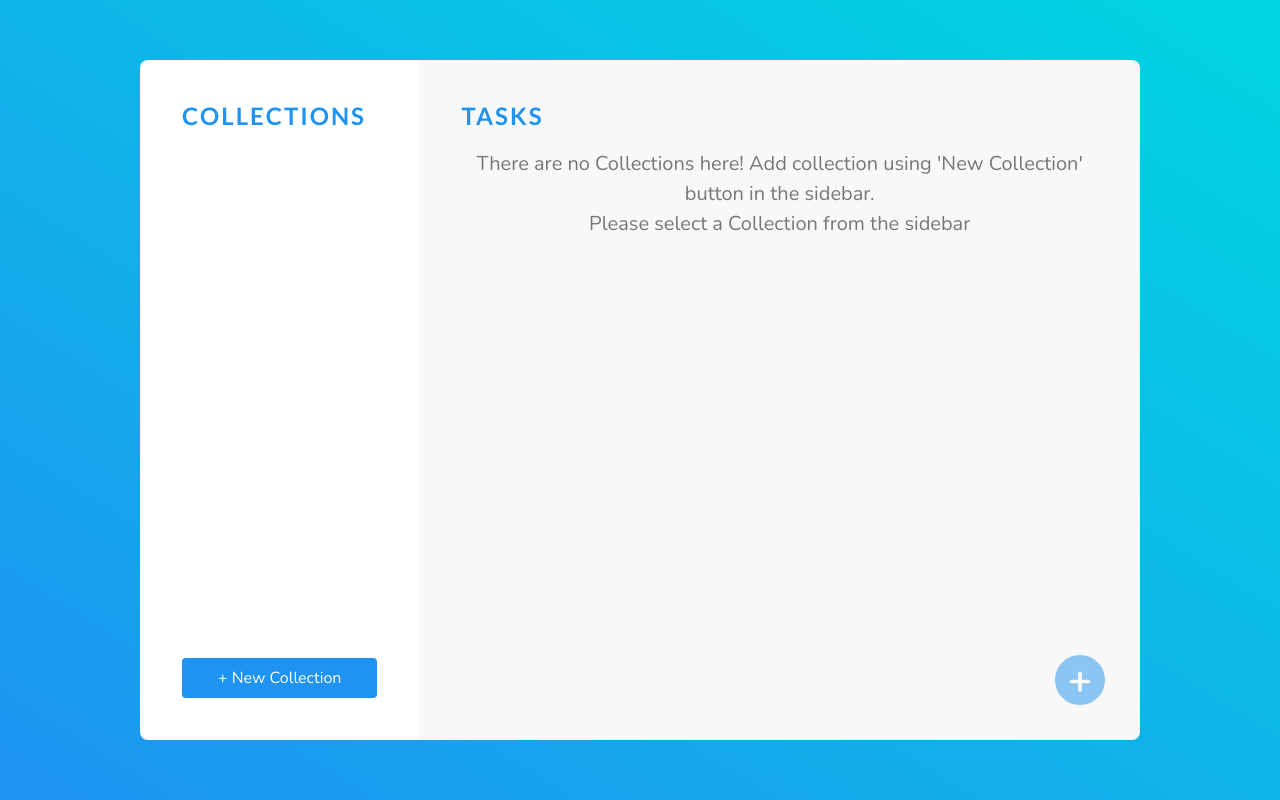
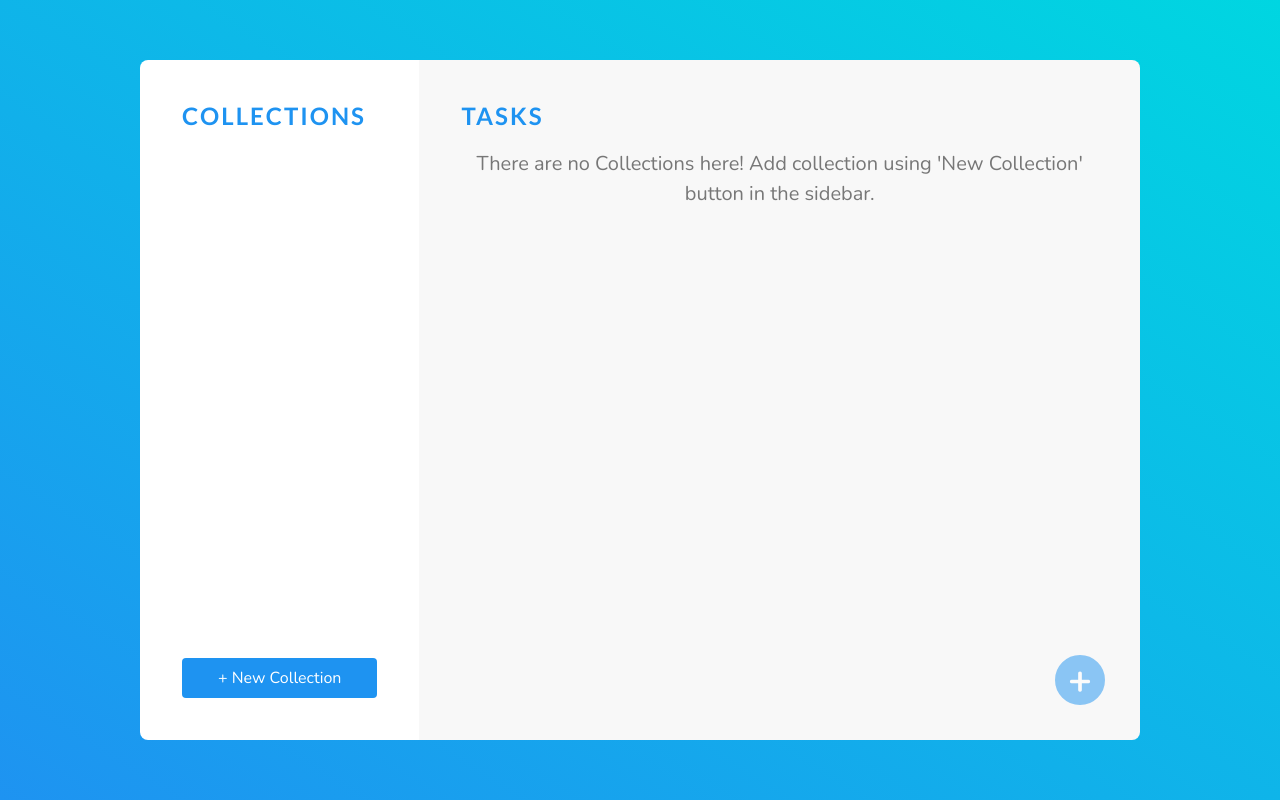
Before and after one commit to rajesh0188/task-manager, an Angular app: page /collections in a window 1280 px wide. Built offline with nearby package versions, Linux system fonts and the light colour scheme.

Commit message:
Fix: Empty container message condition

```diff
--- a/src/app/task-view/task-view.component.html
+++ b/src/app/task-view/task-view.component.html
@@ -197,7 +197,7 @@
         <span class="icon"> + </span>
       </button>
 
-      <div *ngIf="!collectionId">
+      <div *ngIf="collections.length > 0">
         <h3 class="empty-state-text">
           Please select a Collection from the sidebar
         </h3>
```
